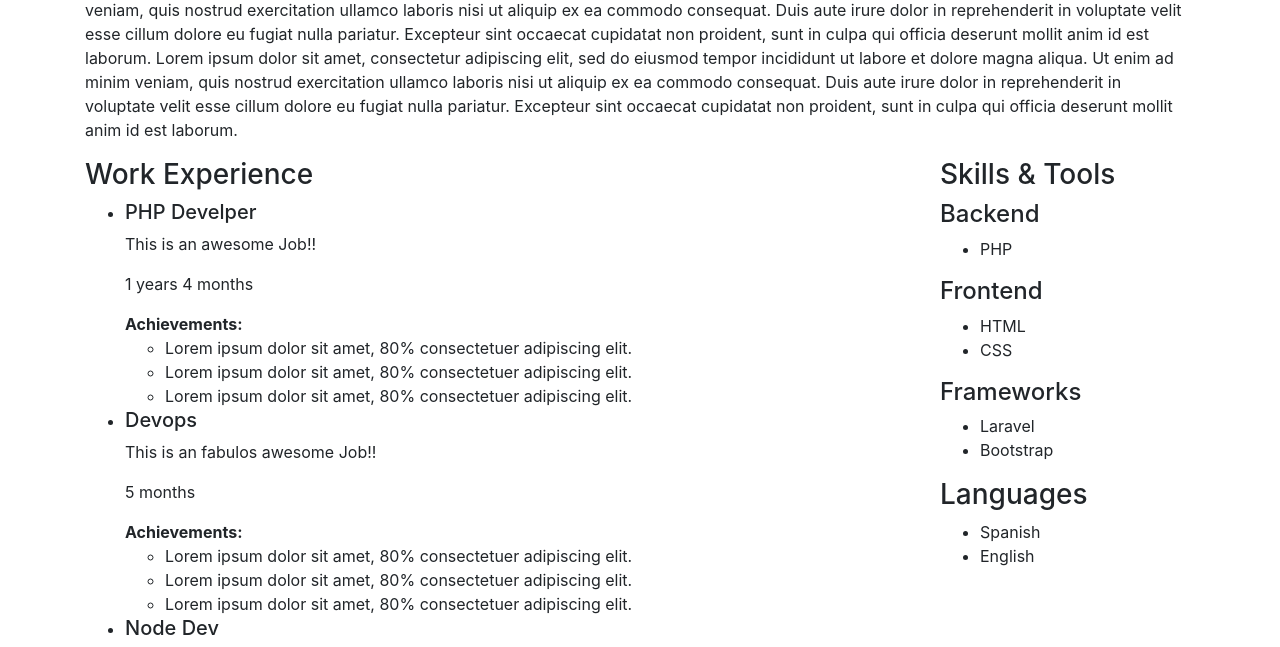
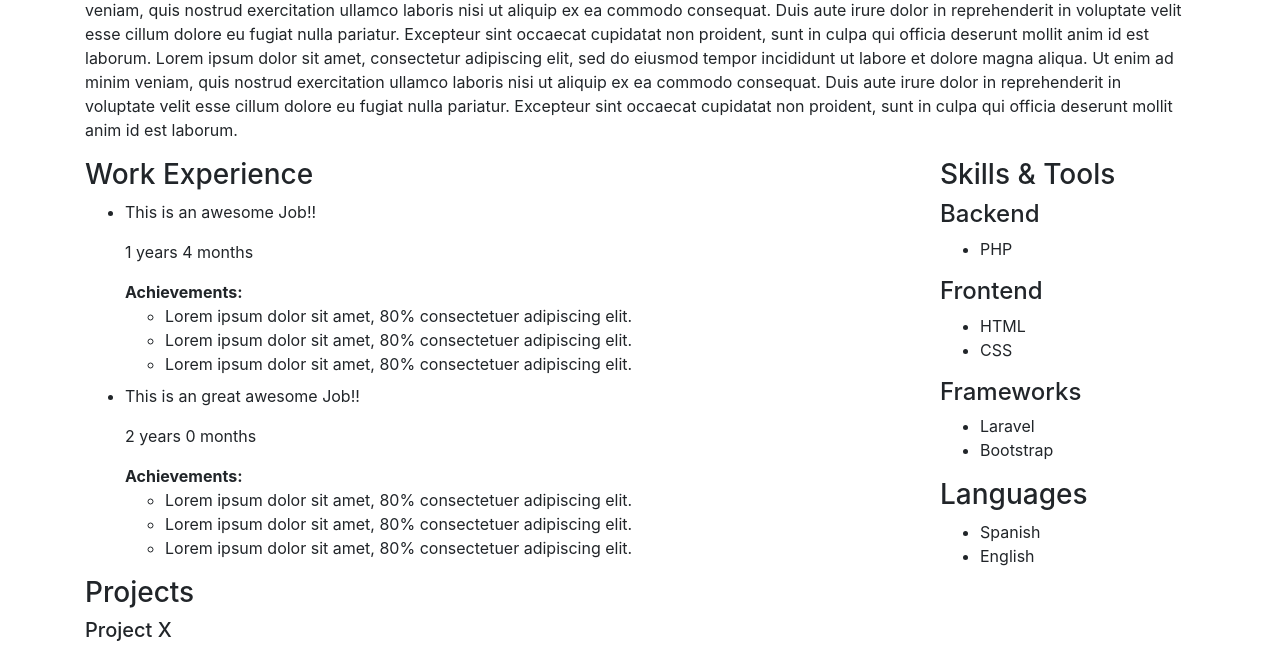
Before and after one commit to gitalffa/cv, a PHP site: page / in a window 1280 px wide. Shown: the part 372-1019 px from the top of the page. Run offline with PHP 8.4, Linux system fonts and the light colour scheme.

Commit message:
Clase Programacion orientada a objetos, se agrego la clase Job y se agregaron job1 y job2 con la propiedad title privada y se crearon dos metodos para poder acceder a ella setTitle y getTitle

```diff
--- a/index.php
+++ b/index.php
@@ -55,7 +55,7 @@ $limitMonths = 2000;
             <?php
             $totalMonths = 0;
               for($idx = 0;$idx < count($jobs);$idx++) {
-                $totalMonths +=  $jobs[$idx]['months'];
+                $totalMonths +=  $jobs[$idx]->months;
                 if($totalMonths > $limitMonths){
                   break;
                 }
--- a/jobs.php
+++ b/jobs.php
@@ -1,8 +1,37 @@
 <?php
 
+class Job{
+    private $title;
+    public $description;
+    public $visible;
+    public $months;
+
+    public function setTitle($title){
+        $this->title;
+    }
+
+    public function getTitle(){
+        return $this->title;
+    }
+}
+
+$job1 = new Job();
+$job1->setTitle('PHP Develper');
+$job1->description = 'This is an awesome Job!!';
+$job1->visible = true;
+$job1->months = 16;
+
+$job2 = new Job();
+$job2->setTitle('Python Dev');
+$job2->description = 'This is an great awesome Job!!';
+$job2->visible = true;
+$job2->months = 24;
+
 $jobs =[
-    [
-      'title' => 'PHP Develper',
+    $job1,
+    $job2
+    /*[
+       'title' => ,
       'description' => 'This is an awesome Job!!',
       'visible' => true,
       'months' => 16
@@ -30,7 +59,7 @@ $jobs =[
       'description' => 'This is an fabulos awesome Job!!',
       'visible' => true,
       'months' => 3
-    ]
+    ] */
   ];
 
   function getDuration($months){
@@ -44,13 +73,13 @@ $jobs =[
   }
 
   function printJob($job){
-    if($job['visible'] == false){
+    if($job->visible == false){
       return;
     }
     echo '<li class="work-position">';
-    echo '<h5>'.$job['title'].'</h5>';
-    echo '<p>'. $job['description'].'</p>';
-    echo '<p>'. getDuration($job['months']).'</p>';
+    echo '<h5>'.$job->getTitle().'</h5>';
+    echo '<p>'. $job->description.'</p>';
+    echo '<p>'. getDuration($job->months).'</p>';
    // echo '<p>'. $totalMonths.'</p>';
     echo '<strong>Achievements:</strong>';
     echo '<ul>';
```
